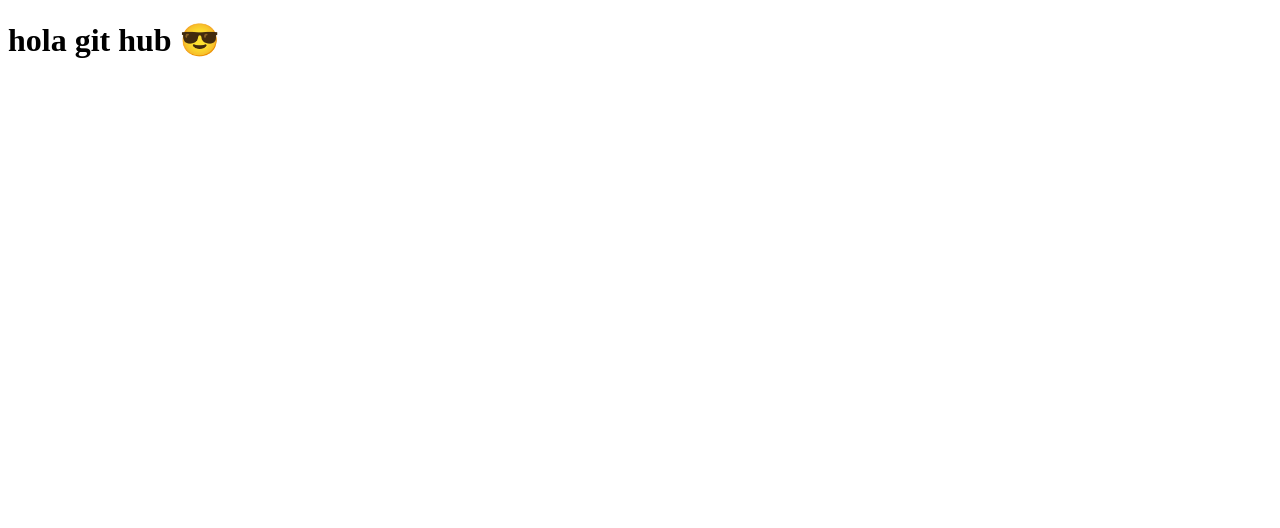
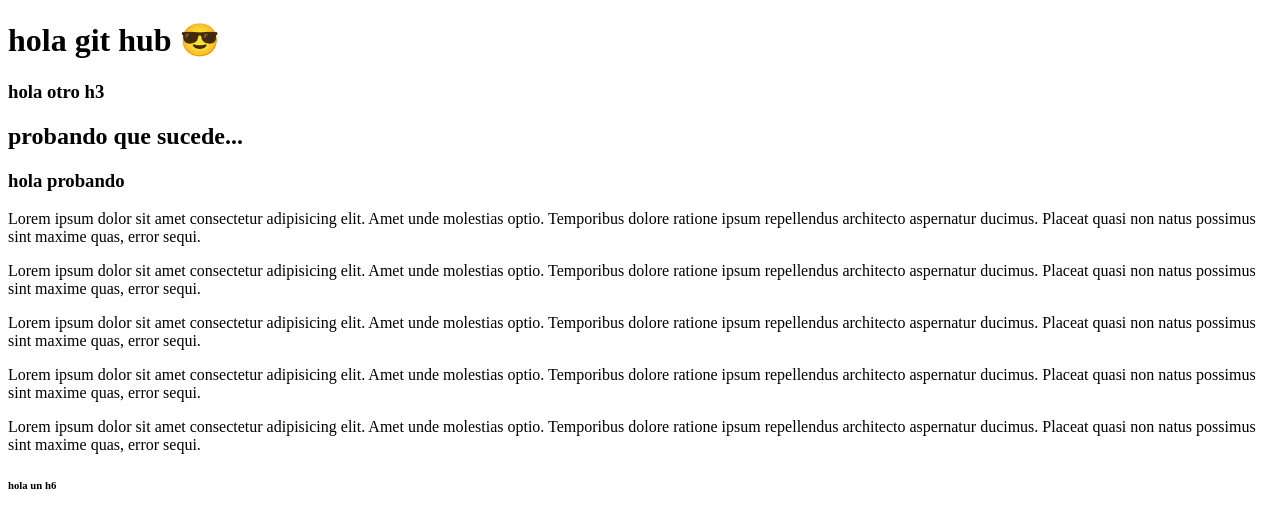
Before and after one commit to alejandrozapata73/pruebajueves27, a plain HTML site: page index.html in a window 1280 px wide. Drawn offline with Linux system fonts and the light colour scheme.

Commit message:
modificaciones fede y dante.. se rompio todo.. carta de renuncia

```diff
--- a/index.html
+++ b/index.html
@@ -10,6 +10,29 @@
 
 
     <h1>hola git hub 😎</h1>
+    <h3>hola otro h3</h3>
+
+    <h2>probando que sucede...</h2>
+
+    <h3>hola probando</h3>
+
+    <!-- stado 1 -->
+
+    <p>Lorem ipsum dolor sit amet consectetur adipisicing elit. Amet unde molestias optio. Temporibus dolore ratione ipsum repellendus architecto aspernatur ducimus. Placeat quasi non natus possimus sint maxime quas, error sequi.</p>
+
+    <p>Lorem ipsum dolor sit amet consectetur adipisicing elit. Amet unde molestias optio. Temporibus dolore ratione ipsum repellendus architecto aspernatur ducimus. Placeat quasi non natus possimus sint maxime quas, error sequi.</p>
+
+    <p>Lorem ipsum dolor sit amet consectetur adipisicing elit. Amet unde molestias optio. Temporibus dolore ratione ipsum repellendus architecto aspernatur ducimus. Placeat quasi non natus possimus sint maxime quas, error sequi.</p>
+
+    <p>Lorem ipsum dolor sit amet consectetur adipisicing elit. Amet unde molestias optio. Temporibus dolore ratione ipsum repellendus architecto aspernatur ducimus. Placeat quasi non natus possimus sint maxime quas, error sequi.</p>
+
+    <!-- federico diaz -->
+
+    <p>Lorem ipsum dolor sit amet consectetur adipisicing elit. Amet unde molestias optio. Temporibus dolore ratione ipsum repellendus architecto aspernatur ducimus. Placeat quasi non natus possimus sint maxime quas, error sequi.</p>
+
+    <h6>hola un h6</h6>
+
+    <!-- dante  -->
 
 </body>
 </html>
```
